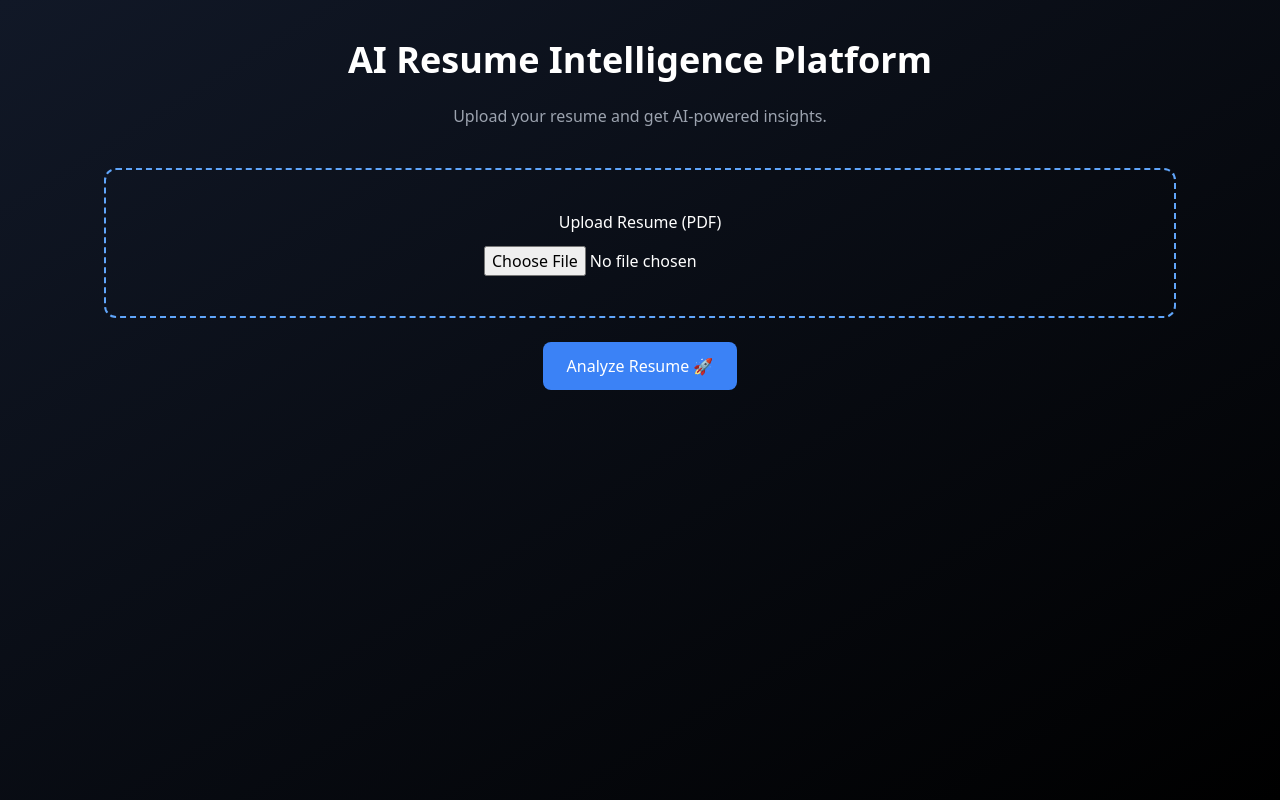
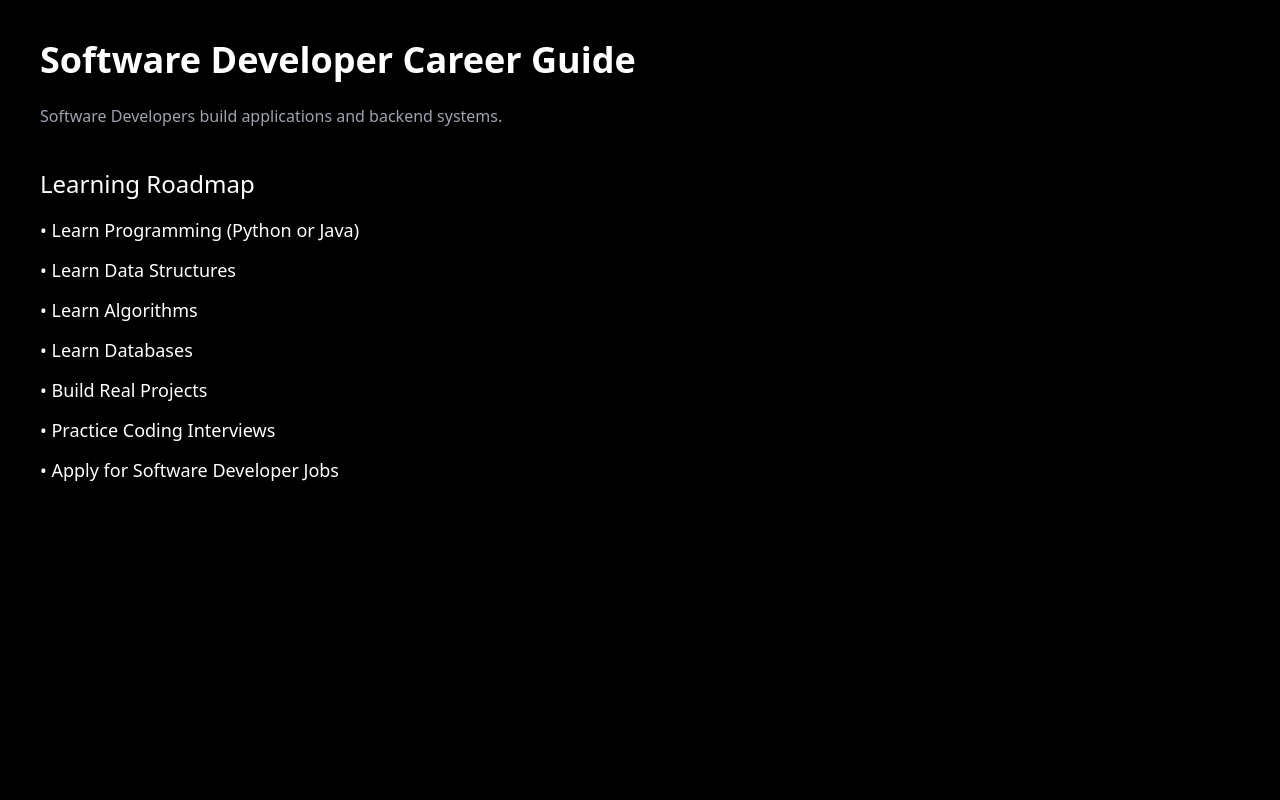
Before and after one commit to Varshithchidurala/ai-resume-intelligence-platform, a Flask app: page /career/1 in a window 1280 px wide. Run offline with Flask 3, Linux system fonts and the light colour scheme; some libraries are stand-ins or nearby versions.

Commit message:
Refactor career.html for dynamic content and styling
Updated the career page to use dynamic title and description variables. Enhanced styling and structure for better presentation.

```diff
--- a/templates/career.html
+++ b/templates/career.html
@@ -1,136 +1,30 @@
 <!DOCTYPE html>
 <html>
+
 <head>
-
-<title>AI Resume Intelligence Platform</title>
+<title>{{title}}</title>
 <script src="https://cdn.tailwindcss.com"></script>
-
 </head>
 
-<body class="bg-gradient-to-br from-gray-900 to-black text-white min-h-screen">
+<body class="bg-black text-white min-h-screen p-10">
 
-<div class="max-w-6xl mx-auto p-10">
-
-<h1 class="text-4xl font-bold text-center mb-6">
-AI Resume Intelligence Platform
+<h1 class="text-4xl font-bold mb-6">
+{{title}} Career Guide
 </h1>
 
-<p class="text-center text-gray-400 mb-10">
-Upload your resume and get AI-powered insights.
+<p class="text-gray-400 mb-10">
+{{description}}
 </p>
 
-<form method="POST" enctype="multipart/form-data" class="text-center">
+<h2 class="text-2xl mb-4">Learning Roadmap</h2>
 
-<div class="border-2 border-dashed border-blue-400 p-10 rounded-xl mb-6">
+<ul class="space-y-3 text-lg">
 
-<p class="mb-3">Upload Resume (PDF)</p>
-
-<input type="file" name="resume" required>
-
-</div>
-
-<button class="bg-blue-500 hover:bg-blue-600 px-6 py-3 rounded-lg">
-Analyze Resume 🚀
-</button>
-
-</form>
-
-
-{% if score %}
-
-<div class="grid grid-cols-3 gap-6 mt-10 text-center">
-
-<div class="bg-gray-800 p-6 rounded-xl">
-<h3 class="text-gray-400">Resume Score</h3>
-<h2 class="text-green-400 text-2xl">{{score}} / 50</h2>
-</div>
-
-<div class="bg-gray-800 p-6 rounded-xl">
-<h3 class="text-gray-400">ATS Score</h3>
-<h2 class="text-blue-400 text-2xl">{{ats}} / 50</h2>
-</div>
-
-<div class="bg-gray-800 p-6 rounded-xl">
-<h3 class="text-gray-400">Career Match</h3>
-
-<a href="/career/{{role_url}}" class="text-purple-400 text-xl underline">
-{{role}}
-</a>
-
-</div>
-
-</div>
-
-
-<h2 class="text-xl mt-10 mb-3">Detected Skills</h2>
-
-{% for s in skills %}
-<span class="bg-green-500 px-3 py-1 rounded m-1 inline-block">{{s}}</span>
+{% for step in roadmap %}
+<li>• {{step}}</li>
 {% endfor %}
 
-
-<h2 class="text-xl mt-6 mb-3">Missing Skills</h2>
-
-{% for m in missing[:6] %}
-<span class="bg-red-500 px-3 py-1 rounded m-1 inline-block">{{m}}</span>
-{% endfor %}
-
-
-<h2 class="text-xl mt-10 mb-3">AI Resume Suggestions</h2>
-
-<div class="bg-gray-800 p-6 rounded-xl">
-
-{% for s in suggestions %}
-<p class="text-green-400">✔ {{s}}</p>
-{% endfor %}
-
-</div>
-
-
-<!-- INTERNSHIPS -->
-
-<h2 class="text-2xl mt-10 mb-6">Internship Opportunities</h2>
-
-<div class="grid grid-cols-3 gap-6">
-
-<a href="https://internshala.com" target="_blank" class="bg-purple-700 p-6 rounded-xl">Internshala</a>
-
-<a href="https://www.linkedin.com/jobs/internships" target="_blank" class="bg-purple-600 p-6 rounded-xl">LinkedIn Internships</a>
-
-<a href="https://in.indeed.com/jobs?q=internship" target="_blank" class="bg-purple-500 p-6 rounded-xl">Indeed Internships</a>
-
-<a href="https://www.letsintern.com" target="_blank" class="bg-purple-400 p-6 rounded-xl text-black">LetsIntern</a>
-
-<a href="https://www.twenty19.com" target="_blank" class="bg-purple-300 p-6 rounded-xl text-black">Twenty19</a>
-
-<a href="https://wellfound.com/jobs" target="_blank" class="bg-purple-200 p-6 rounded-xl text-black">AngelList</a>
-
-</div>
-
-
-<!-- JOBS -->
-
-<h2 class="text-2xl mt-12 mb-6">Job Opportunities</h2>
-
-<div class="grid grid-cols-3 gap-6">
-
-<a href="https://www.linkedin.com/jobs" target="_blank" class="bg-teal-700 p-6 rounded-xl">LinkedIn Jobs</a>
-
-<a href="https://in.indeed.com" target="_blank" class="bg-teal-600 p-6 rounded-xl">Indeed Jobs</a>
-
-<a href="https://www.naukri.com" target="_blank" class="bg-teal-500 p-6 rounded-xl">Naukri</a>
-
-<a href="https://www.glassdoor.co.in" target="_blank" class="bg-teal-400 p-6 rounded-xl text-black">Glassdoor</a>
-
-<a href="https://www.freshersworld.com" target="_blank" class="bg-teal-300 p-6 rounded-xl text-black">FreshersWorld</a>
-
-<a href="https://www.foundit.in" target="_blank" class="bg-teal-200 p-6 rounded-xl text-black">Foundit</a>
-
-</div>
-
-{% endif %}
-
-</div>
+</ul>
 
 </body>
 </html>
```
